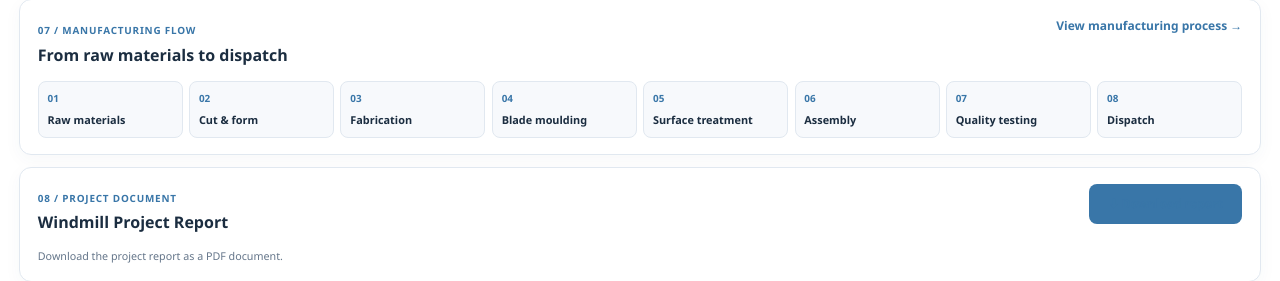
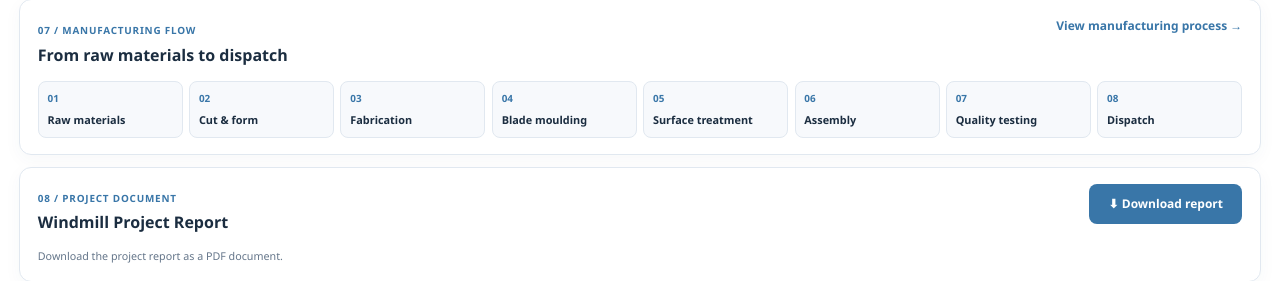
Before and after one commit to EswaraKaruppasamy211/windweb, a website: page index.html in a window 1280 px wide. Shown: the part 1217-1498 px from the top of the page. Drawn offline with Linux system fonts and the light colour scheme.

Commit message:
Fix project report download button contrast
Co-authored-by: Copilot <223556219+Copilot@users.noreply.github.com>

```diff
--- a/css/style.css
+++ b/css/style.css
@@ -164,6 +164,7 @@ footer{text-align:center;padding:1.5rem;color:var(--mut);border-top:1px solid va
 .wall-panel-head{display:flex;align-items:flex-start;justify-content:space-between;gap:.8rem;margin-bottom:.95rem}
 .wall-panel-head h2{font-size:1rem;line-height:1.3;margin:.2rem 0 0}
 .wall-panel-head>a{color:var(--pri);font-size:.75rem;font-weight:700;text-decoration:none;white-space:nowrap}
+.wall-panel-head>a.btn{color:#fff;white-space:normal}
 .panel-kicker{font-size:.62rem;color:var(--pri);font-weight:800;letter-spacing:.08em}
 .panel-unit{font-size:.68rem;color:var(--mut);white-space:nowrap}
 .finance-bars{display:grid;gap:.9rem;padding:.3rem 0}
```
